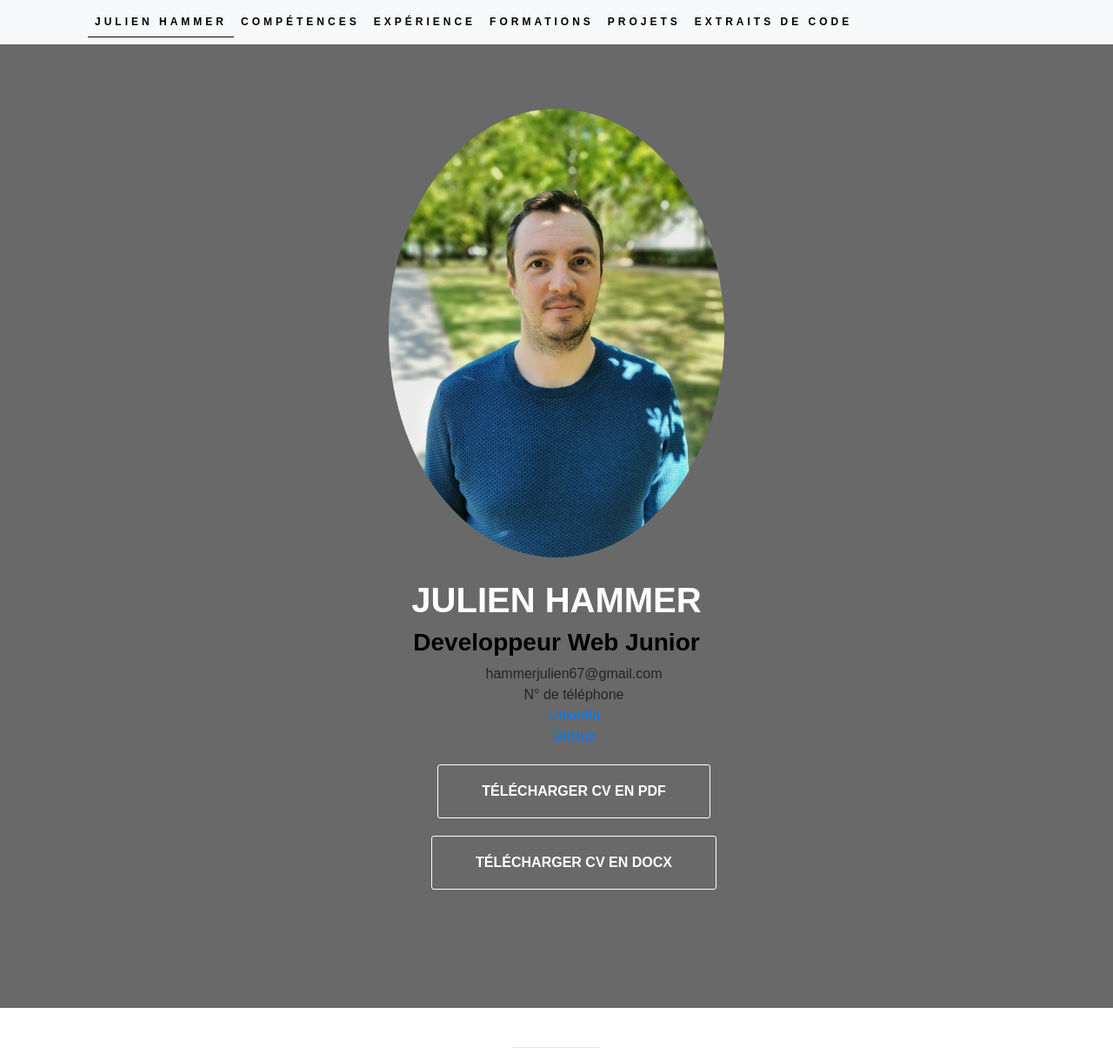
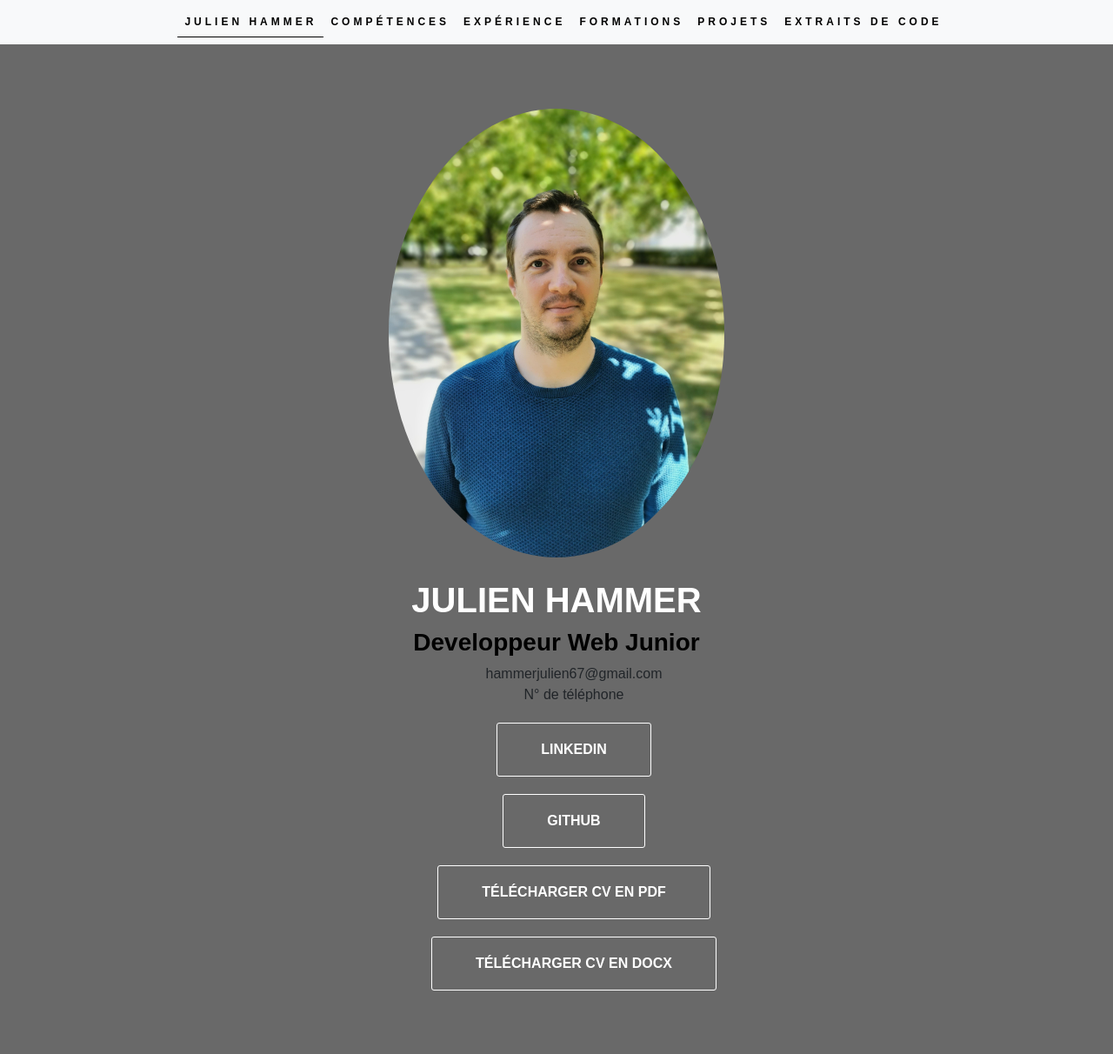
Before and after one commit to rouge13/portfolioPythonDjango, a Django app: page / in a window 1280 px wide. Shown: the top 1212 px of the page at 87% size. Run offline with Django 3.2, Linux system fonts and the light colour scheme; some libraries are stand-ins or nearby versions.

Commit message:
modif navbar nav-item and justify content around

```diff
--- a/testcv/templates/home.html
+++ b/testcv/templates/home.html
@@ -32,8 +32,8 @@
 					<span class="navbar-toggler-icon"></span>
 				</button>
 
-				<div class="collapse navbar-collapse" id="navbarSupportedContent">
-					<ul class="navbar-nav mr-auto d-flex justify-content-between">
+				<div class="collapse navbar-collapse d-flex justify-content-around" id="navbarSupportedContent">
+					<ul class="navbar-nav">
 						<li class="nav-item me"><a class="nav-link" href="#about">Julien HAMMER</a></li>
 						<li class="nav-item"><a class="nav-link" href="#skills">Compétences</a></li>
 						<li class="nav-item"><a class="nav-link" href="#experience">Expérience</a></li>
@@ -60,10 +60,10 @@
 					<ul>
 						<li>hammerjulien67@gmail.com</li>
 						<li>N° de téléphone</li>
-						<li><a href="https://www.linkedin.com/in/julien-hammer-7b85b5b4/">LinkedIn</a></li>
-						<li><a href="https://github.com/rouge13/gitRed">GitHub</a></li>
-						<li><a href="{% static 'docs/HAMMER%20Julien%20CV%20Developpeur%20web%20junior.pdf' %}" class="button1">Télécharger CV en PDF</a></li>
-						<li><a href="{% static 'docs/HAMMER%20Julien%20CV%20Developpeur%20web%20junior.docx' %}" class="button1">Télécharger CV en DOCX</a></li>
+						<li><a href="https://www.linkedin.com/in/julien-hammer-7b85b5b4/" class="button1" target="_blank">LinkedIn</a></li>
+						<li><a href="https://github.com/rouge13/gitRed" class="button1" target="_blank">GitHub</a></li>
+						<li><a href="{% static 'docs/HAMMER%20Julien%20CV%20Developpeur%20web%20junior.pdf' %}" class="button1" target="_blank">Télécharger CV en PDF</a></li>
+						<li><a href="{% static 'docs/HAMMER%20Julien%20CV%20Developpeur%20web%20junior.docx' %}" class="button1" target="_blank">Télécharger CV en DOCX</a></li>
 
 					</ul>
 				</div>
```
